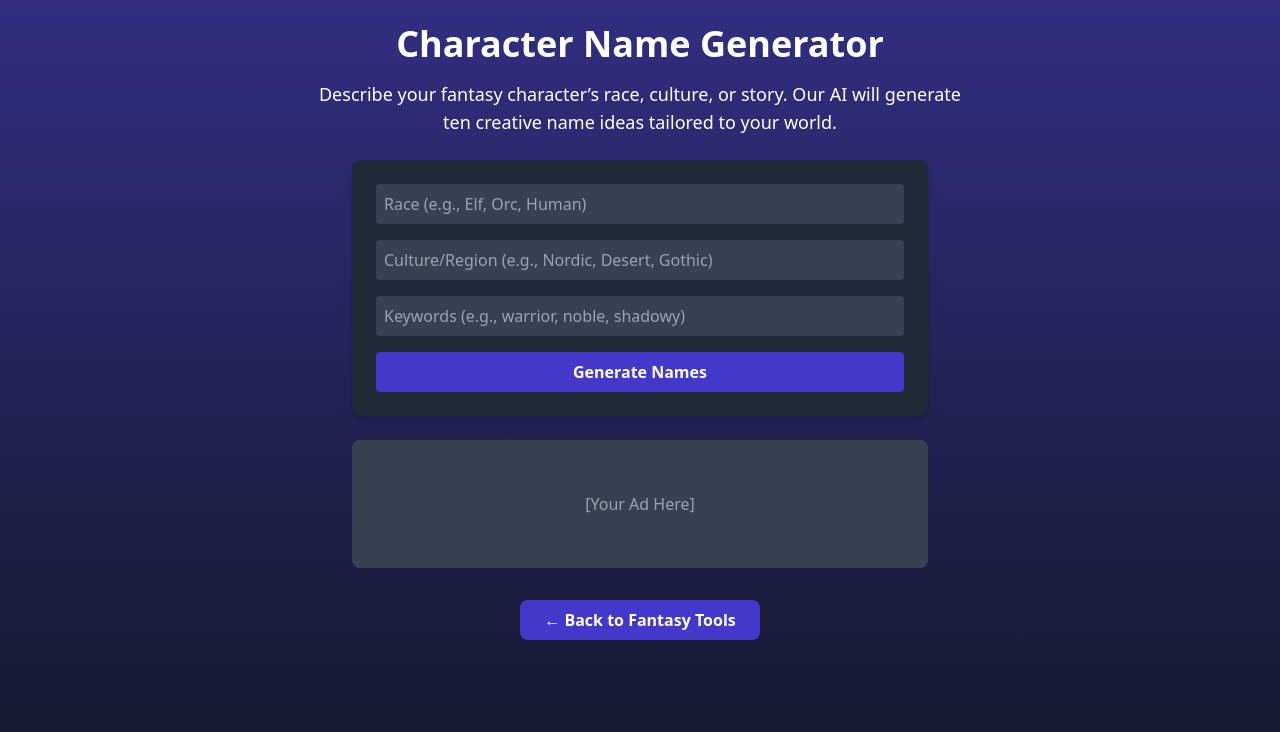
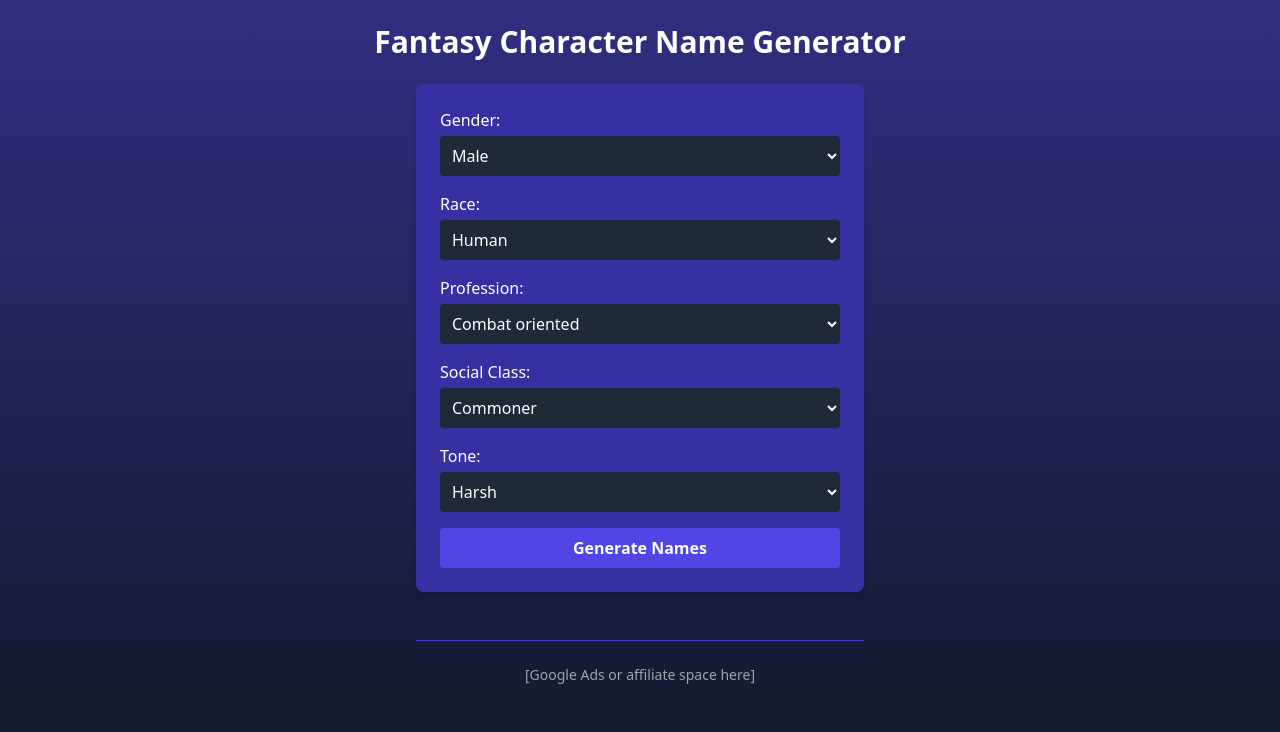
Before and after one commit to JiriTill/fantasytools, a React (Vite) app in the folder client/: page /character in a window 1280 px wide. Shown: the top 732 px of the page. Built offline with nearby package versions, Linux system fonts and the light colour scheme.

Commit message:
Update Character.jsx

```diff
--- a/client/src/pages/Character.jsx
+++ b/client/src/pages/Character.jsx
@@ -1,30 +1,34 @@
 import React, { useState } from 'react';
-import { Link } from 'react-router-dom';
+import axios from 'axios';
 
 export default function Character() {
-  const [race, setRace] = useState('');
-  const [culture, setCulture] = useState('');
-  const [keywords, setKeywords] = useState('');
+  const [form, setForm] = useState({
+    gender: 'Male',
+    race: 'Human',
+    profession: 'Combat oriented',
+    socialClass: 'Commoner',
+    tone: 'Harsh'
+  });
+
   const [names, setNames] = useState([]);
   const [loading, setLoading] = useState(false);
 
-  const generateNames = async () => {
+  const handleChange = (e) => {
+    setForm({ ...form, [e.target.name]: e.target.value });
+  };
+
+  const handleSubmit = async (e) => {
+    e.preventDefault();
     setLoading(true);
+    setNames([]);
+
     try {
-      const response = await fetch('/api/generate', {
-        method: 'POST',
-        headers: { 'Content-Type': 'application/json' },
-        body: JSON.stringify({
-          type: 'character',
-          race,
-          culture,
-          keywords,
-        }),
-      });
-      const data = await response.json();
-      setNames(data.names || []);
-    } catch (error) {
-      console.error('Generation error:', error);
+      const prompt = `Generate 10 fantasy names for a ${form.gender.toLowerCase()} ${form.race.toLowerCase()} character. The character is ${form.profession.toLowerCase()}, belongs to ${form.socialClass.toLowerCase()}, and the name should sound ${form.tone.toLowerCase()}. Return only the names in a list format.`;
+
+      const response = await axios.post('/api/generate', { prompt });
+      setNames(response.data.names);
+    } catch (err) {
+      console.error(err);
     } finally {
       setLoading(false);
     }
@@ -32,63 +36,72 @@ export default function Character() {
 
   return (
     <div className="min-h-screen bg-gradient-to-b from-indigo-900 to-gray-900 text-white p-6 flex flex-col items-center">
-      <h1 className="text-4xl font-bold text-center mb-4">Character Name Generator</h1>
-      <p className="text-center mb-6 max-w-2xl text-lg">
-        Describe your fantasy character’s race, culture, or story. Our AI will generate ten creative name ideas tailored to your world.
-      </p>
+      <h1 className="text-3xl font-bold mb-6">Fantasy Character Name Generator</h1>
+      <form onSubmit={handleSubmit} className="space-y-4 w-full max-w-md bg-indigo-800 p-6 rounded-lg shadow-md">
+        <label className="block">
+          Gender:
+          <select name="gender" value={form.gender} onChange={handleChange} className="mt-1 w-full p-2 bg-gray-800 text-white rounded">
+            <option>Male</option>
+            <option>Female</option>
+          </select>
+        </label>
 
-      <div className="bg-gray-800 p-6 rounded-lg shadow-lg w-full max-w-xl mb-6 space-y-4">
-        <input
-          type="text"
-          placeholder="Race (e.g., Elf, Orc, Human)"
-          value={race}
-          onChange={(e) => setRace(e.target.value)}
-          className="w-full p-2 rounded bg-gray-700 text-white"
-        />
-        <input
-          type="text"
-          placeholder="Culture/Region (e.g., Nordic, Desert, Gothic)"
-          value={culture}
-          onChange={(e) => setCulture(e.target.value)}
-          className="w-full p-2 rounded bg-gray-700 text-white"
-        />
-        <input
-          type="text"
-          placeholder="Keywords (e.g., warrior, noble, shadowy)"
-          value={keywords}
-          onChange={(e) => setKeywords(e.target.value)}
-          className="w-full p-2 rounded bg-gray-700 text-white"
-        />
-        <button
-          onClick={generateNames}
-          className="bg-indigo-700 hover:bg-indigo-600 w-full py-2 rounded text-white font-semibold"
-        >
+        <label className="block">
+          Race:
+          <select name="race" value={form.race} onChange={handleChange} className="mt-1 w-full p-2 bg-gray-800 text-white rounded">
+            {['Human', 'Elf', 'Orc', 'Dwarf', 'Halfling', 'Hobbit', 'Goblin', 'Gnome', 'Dragonborn', 'Half-Dragon', 'Aasimar', 'Tiefling', 'Undead', 'Beastfolk', 'Giant'].map(r => (
+              <option key={r}>{r}</option>
+            ))}
+          </select>
+        </label>
+
+        <label className="block">
+          Profession:
+          <select name="profession" value={form.profession} onChange={handleChange} className="mt-1 w-full p-2 bg-gray-800 text-white rounded">
+            {['Combat oriented', 'Magical', 'Craft and Trade', 'Stealth and Rogue', 'Nature-based', 'Religious', 'Noble', 'Seafaring and Exotic', 'Dark or Forbidden'].map(p => (
+              <option key={p}>{p}</option>
+            ))}
+          </select>
+        </label>
+
+        <label className="block">
+          Social Class:
+          <select name="socialClass" value={form.socialClass} onChange={handleChange} className="mt-1 w-full p-2 bg-gray-800 text-white rounded">
+            {['Nobility', 'Military', 'Middle class (Tradefolk)', 'Commoner', 'Outcast or criminal', 'Mythical'].map(c => (
+              <option key={c}>{c}</option>
+            ))}
+          </select>
+        </label>
+
+        <label className="block">
+          Tone:
+          <select name="tone" value={form.tone} onChange={handleChange} className="mt-1 w-full p-2 bg-gray-800 text-white rounded">
+            {['Harsh', 'Elegant', 'Short', 'Mysterious'].map(t => (
+              <option key={t}>{t}</option>
+            ))}
+          </select>
+        </label>
+
+        <button type="submit" disabled={loading} className="bg-indigo-600 hover:bg-indigo-500 w-full py-2 rounded font-semibold">
           {loading ? 'Generating...' : 'Generate Names'}
         </button>
-      </div>
+      </form>
 
       {names.length > 0 && (
-        <div className="bg-gray-800 p-6 rounded-lg shadow-md w-full max-w-xl mb-8">
-          <h2 className="text-xl font-semibold mb-4">Suggested Names</h2>
-          <ul className="space-y-2">
+        <div className="mt-10 w-full max-w-md bg-gray-800 p-6 rounded-lg shadow-lg">
+          <h2 className="text-xl font-semibold mb-4">Name Suggestions:</h2>
+          <ul className="list-disc list-inside space-y-1">
             {names.map((name, index) => (
-              <li key={index} className="bg-gray-700 p-2 rounded text-white">{name}</li>
+              <li key={index}>{name}</li>
             ))}
           </ul>
         </div>
       )}
 
-      {/* Placeholder for Google Ad or Affiliate Block */}
-      <div className="w-full max-w-xl h-32 bg-gray-700 rounded-lg flex items-center justify-center text-gray-400 mb-8">
-        [Your Ad Here]
+      {/* Ads Placeholder */}
+      <div className="mt-12 w-full max-w-md text-center border-t border-indigo-700 pt-6">
+        <p className="text-sm text-gray-400">[Google Ads or affiliate space here]</p>
       </div>
-
-      <Link
-        to="/"
-        className="inline-block bg-indigo-700 hover:bg-indigo-600 text-white font-semibold py-2 px-6 rounded-lg transition"
-      >
-        ← Back to Fantasy Tools
-      </Link>
     </div>
   );
 }
```
